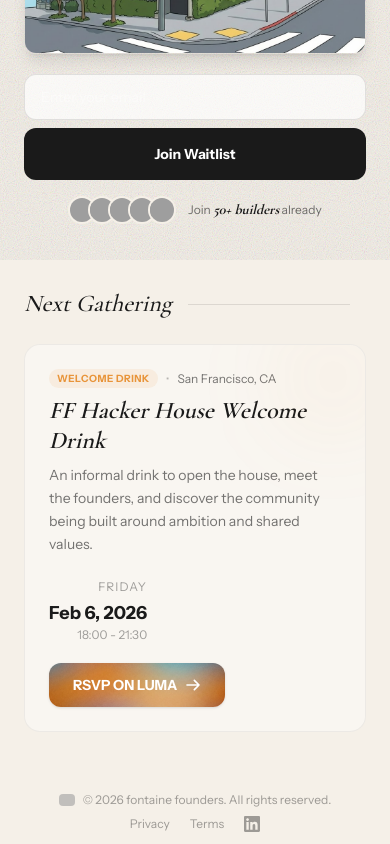
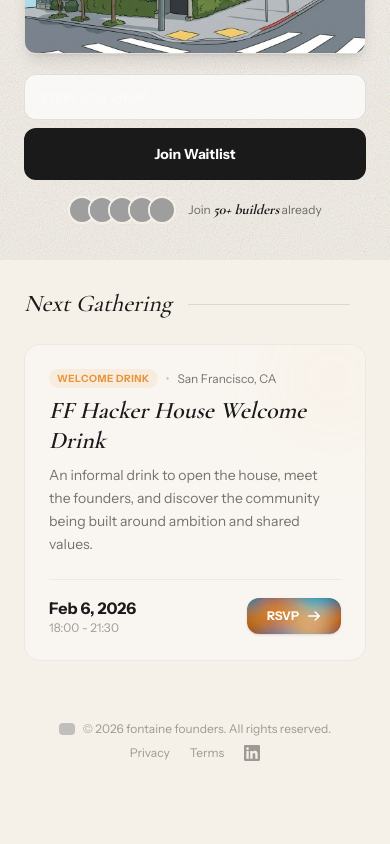
Before and after one commit to rob1-alt/ff, a Next.js app: page / in a window 390 px wide. Shown: the part 584-1428 px from the top of the page. After the commit the page ends 1357 px from the top, so only its background shows below. Built offline with nearby package versions, Linux system fonts and the light colour scheme; grey boxes are pictures that could not be loaded.

Commit message:
ux fix mobile

```diff
--- a/app/page.tsx
+++ b/app/page.tsx
@@ -360,18 +360,18 @@ Be among the first to experience a hacker house where ideas ship fast and people
                     </p>
                   </div>
 
-                  <div className="shrink-0 flex flex-col items-start md:items-end gap-1">
-                    <div className="text-right">
-                      <p className="text-xs text-[#1a1a1a]/40 font-[family-name:var(--font-instrument)] uppercase tracking-widest mb-1">Friday</p>
-                      <p className="text-lg font-bold text-[#1a1a1a] font-[family-name:var(--font-instrument)]">Feb 6, 2026</p>
+                  <div className="shrink-0 flex flex-row md:flex-col items-center md:items-end justify-between md:justify-center gap-4 md:gap-1 border-t md:border-t-0 border-black/5 pt-4 md:pt-0">
+                    <div className="text-left md:text-right">
+                      <p className="hidden md:block text-xs text-[#1a1a1a]/40 font-[family-name:var(--font-instrument)] uppercase tracking-widest mb-1">Friday</p>
+                      <p className="text-base md:text-lg font-bold text-[#1a1a1a] font-[family-name:var(--font-instrument)]">Feb 6, 2026</p>
                       <p className="text-xs text-[#1a1a1a]/40 font-[family-name:var(--font-instrument)]">18:00 - 21:30</p>
                     </div>
-                    <div className="mt-4 md:mt-2">
+                    <div className="mt-0 md:mt-2">
                       <a
                         href="https://luma.com/n8ui3x4t"
                         target="_blank"
                         rel="noopener noreferrer"
-                        className="relative overflow-hidden group px-6 py-3 rounded-xl text-white font-bold text-sm whitespace-nowrap transition-all hover:scale-[1.02] font-[family-name:var(--font-instrument)] inline-flex items-center gap-2 shadow-sm shadow-black/10"
+                        className="relative overflow-hidden group px-5 py-2.5 md:px-6 md:py-3 rounded-xl text-white font-bold text-xs md:text-sm whitespace-nowrap transition-all hover:scale-[1.02] font-[family-name:var(--font-instrument)] inline-flex items-center gap-2 shadow-sm shadow-black/10"
                       >
                         {/* Background gradient image */}
                         <div
@@ -386,8 +386,8 @@ Be among the first to experience a hacker house where ideas ship fast and people
                         <div className="absolute inset-0 z-10 bg-black/10 group-hover:bg-black/0 transition-colors" />
 
                         <span className="relative z-20 flex items-center gap-2">
-                          RSVP ON LUMA
-                          <svg className="w-4 h-4" fill="none" viewBox="0 0 24 24" stroke="currentColor">
+                          RSVP
+                          <svg className="w-3.5 h-3.5" fill="none" viewBox="0 0 24 24" stroke="currentColor">
                             <path strokeLinecap="round" strokeLinejoin="round" strokeWidth={2.5} d="M14 5l7 7m0 0l-7 7m7-7H3" />
                           </svg>
                         </span>
```
